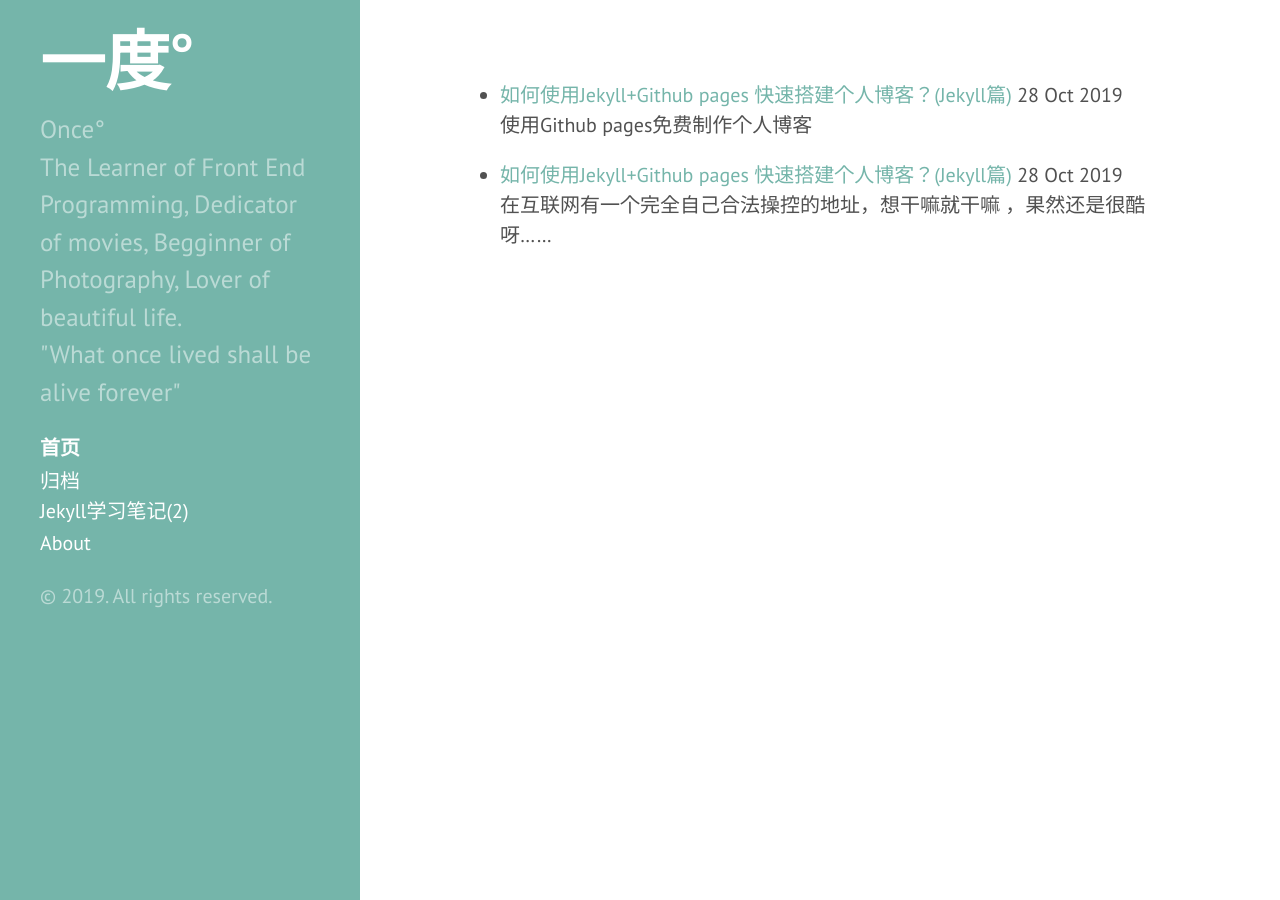
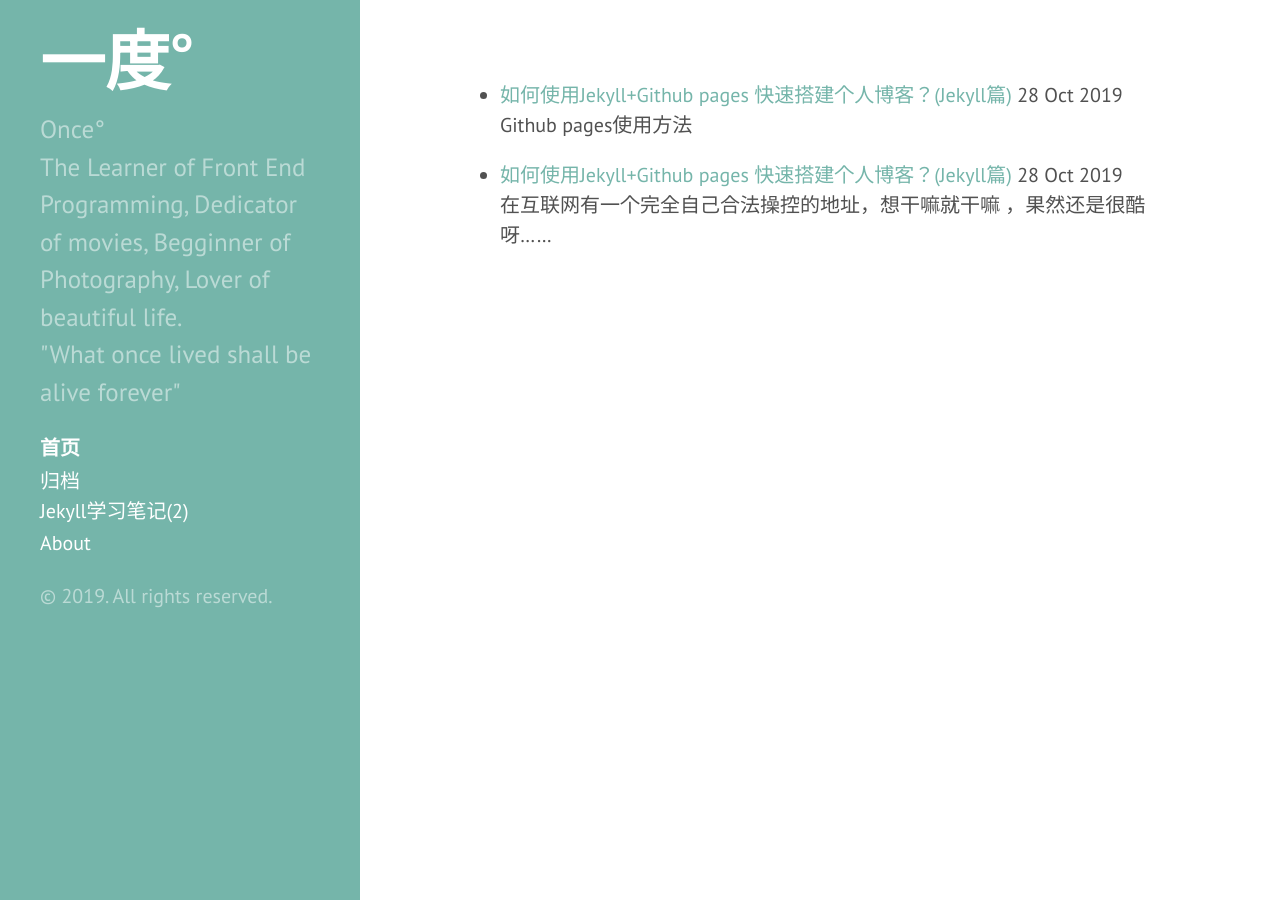
Before and after one commit to HawkeW/HawkeW.github.io, a Jekyll site: the page built from index.html, in a window 1280 px wide. Built offline with Jekyll 4.4.1, drawn with Linux system fonts in a browser that asks for light colours.

Commit message:
blog2Git

```diff
--- a/_posts/2019-10-29-start-a-blog-with-Jekyll-github-pages - Git.markdown
+++ b/_posts/2019-10-29-start-a-blog-with-Jekyll-github-pages - Git.markdown
@@ -3,7 +3,7 @@ layout: post
 title:  "如何使用Jekyll+Github pages 快速搭建个人博客？(Jekyll篇)"
 date:   2019-10-28 12:04:00 +0800
 categories: Jekyll学习笔记
-excerpt: 使用Github pages免费制作个人博客
+excerpt: Github pages使用方法
 typora-root-url: ..
 ---
 
```
